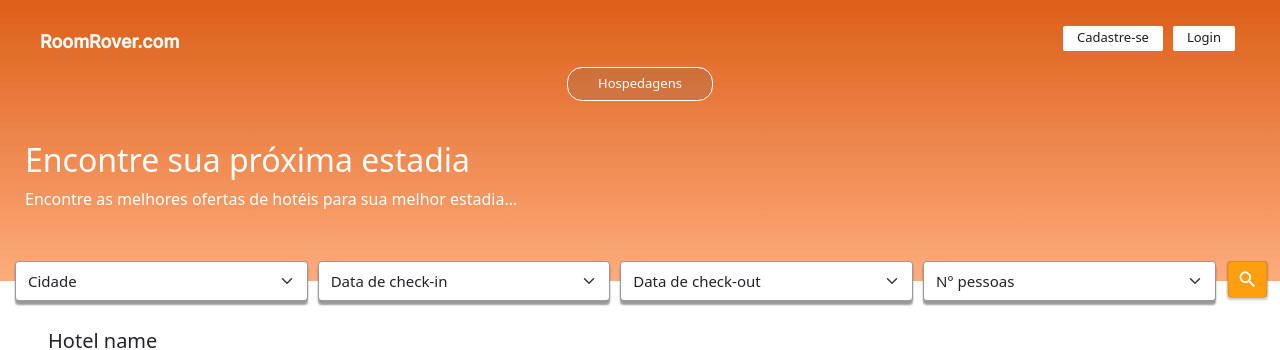
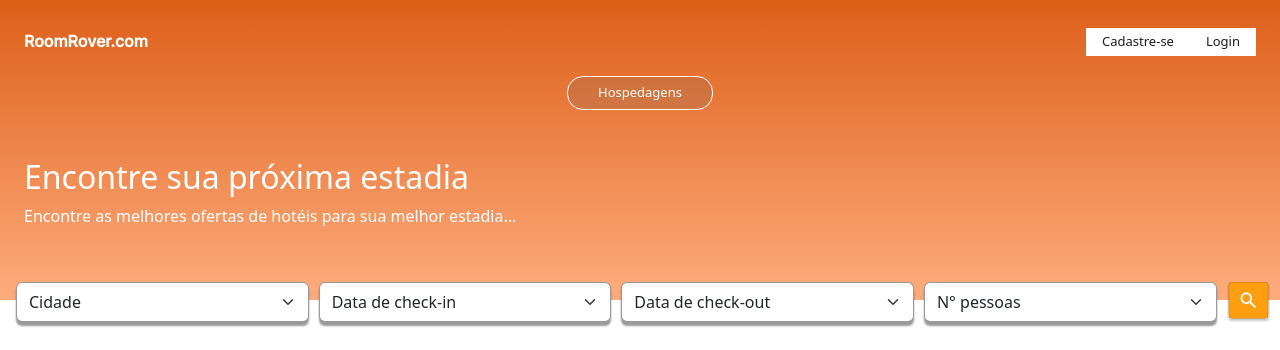
Before and after one commit to bycmlla/RoomRover, an Angular app in the folder Coding/RoomRover/: page /accommodations-details/1 in a window 1280 px wide. Shown: the top 350 px of the page. Built offline with nearby package versions, Linux system fonts and the light colour scheme; no server answers.

Commit message:
bootstrap 2

```diff
--- a/Coding/RoomRover/src/app/components/navbar-main/navbar-main.component.html
+++ b/Coding/RoomRover/src/app/components/navbar-main/navbar-main.component.html
@@ -1,15 +1,15 @@
-<div class="navbar-container">
-  <div class="toolbar">
-    <div class="logo-actions">
-      <div class="logo-name" (click)="onLogoClick()">
+<div class="navbar-container w-100 position-relative top-0 start-0 end-0">
+  <div class="toolbar d-flex flex-column text-center position-relative">
+    <div class="logo-actions d-flex justify-content-between align-items-center">
+      <div class="logo-name fw-bold mt-3 mx-4 fs-6" (click)="onLogoClick()">
         <a>{{ redirectOnLogoClick ? "RoomRover.com" : "RoomRover.com" }}</a>
       </div>
-      <div class="actions">
+      <div class="actions d-flex">
         <button
           *ngIf="!isAuthenticated"
           type="button"
           routerLink="signup"
-          class="register"
+          class="register rounded rounded-0 border-0 py-1 px-3 mt-2"
         >
           Cadastre-se
         </button>
@@ -17,7 +17,7 @@
           *ngIf="!isAuthenticated"
           type="button"
           routerLink="login"
-          class="login"
+          class="login rounded rounded-0 border-0 py-1 px-3 mt-2 me-4"
         >
           Login
         </button>
@@ -26,19 +26,23 @@
             *ngIf="isAuthenticated"
             type="button"
             (click)="myData()"
-            class="my-data"
+            class="my-data rounded rounded-0 border-0 py-1 px-3 mt-2 mx-5"
           >
             Meus Dados
           </button>
-          <i *ngIf="isAuthenticated" class="bi bi-box-arrow-right m-3" (click)="logout()"></i>
+          <i
+            *ngIf="isAuthenticated"
+            class="bi bi-box-arrow-right m-3 me-4"
+            (click)="logout()"
+          ></i>
         </div>
       </div>
     </div>
-    <div class="navigation">
+    <div class="navigation d-flex justify-content-center align-items-center">
       <button
         type="button"
         routerLink="accommodations"
-        class="hospedagem-button"
+        class="hospedagem-button rounded-4"
       >
         Hospedagens
       </button>
@@ -46,37 +50,37 @@
         *ngIf="isAuthenticated"
         type="button"
         routerLink="reservations"
-        class="reservas-button"
+        class="reservas-button rounded-4"
       >
         Minhas reservas
       </button>
     </div>
-    <div class="text-banner">
+    <div class="text-banner text-start mt-5 mb-3 ml-4 ms-4">
       <h2>Encontre sua próxima estadia</h2>
       <span
         >Encontre as melhores ofertas de hotéis para sua melhor estadia...</span
       >
     </div>
-    <div class="teste">
-      <select class="form-select select-filter">
+    <div class="teste position-relative mb-2 ms-3 mt-2 ml-2 d-flex">
+      <select class="form-select select-filter rounded fs-6 w-100">
         <option selected>Cidade</option>
         <option value="1">One</option>
         <option value="2">Two</option>
         <option value="3">Three</option>
       </select>
-      <select class="form-select select-filter">
+      <select class="form-select select-filter rounded fs-6 w-100">
         <option selected>Data de check-in</option>
         <option value="1">One</option>
         <option value="2">Two</option>
         <option value="3">Three</option>
       </select>
-      <select class="form-select select-filter">
+      <select class="form-select select-filter rounded fs-6 w-100">
         <option selected>Data de check-out</option>
         <option value="1">One</option>
         <option value="2">Two</option>
         <option value="3">Three</option>
       </select>
-      <select class="form-select select-filter">
+      <select class="form-select select-filter rounded fs-6 w-100">
         <option selected>N° pessoas</option>
         <option value="1">One</option>
         <option value="2">Two</option>
--- a/Coding/RoomRover/src/app/components/navbar-main/navbar-main.component.scss
+++ b/Coding/RoomRover/src/app/components/navbar-main/navbar-main.component.scss
@@ -3,112 +3,61 @@
   src: url(../../../assets/fonts/Inter-Medium.ttf);
 }
 
-.navbar-container {
-  position: relative;
-  top: 0;
-  left: 0;
-  right: 0;
-  width: 100%;
-
-  .toolbar {
-    display: flex;
-    flex-direction: column;
+.navbar-container .toolbar {
   background: linear-gradient(#dd5f18, rgb(254, 172, 125));
   color: white;
-    text-align: center;
-    position: relative;
 
-    .logo-actions {
-      display: flex;
-      justify-content: space-between;
-      align-items: center;
-
-      .logo-name {
+  .logo-actions .logo-name {
     font-family: inter;
-        font-size: 18px;
-        margin: 17px 40px 0 40px;
     cursor: pointer;
     line-height: 50px;
-        font-weight: 600;
   }
 
-      .actions {
-        display: flex;
-        gap: 10px;
-
-        .register,
-        .login,
-        .my-data {
+  .logo-actions .actions .register,
+  .logo-actions .actions .login,
+  .logo-actions .actions .my-data {
     color: rgb(28, 28, 28);
     background-color: white;
-          border: none;
-          border-radius: 2px;
     font-size: 13px;
-          padding: 2px 14px 4px;
-          margin-top: 10px;
   }
-        .login {
-          margin-right: 35px;
-        }
-        .my-data, i{
-          margin-right: 35px;
+
+  .logo-actions .actions .my-data,
+  .logo-actions .actions i {
     cursor: pointer;
   }
 
+  .navigation {
+    gap: 20px;
+  }
+
+  .hospedagem-button,
+  .reservas-button {
+    color: rgb(255, 255, 255);
+    background-color: rgba(101, 101, 101, 0.18);
+    border: solid 1px white;
+    font-size: 13px;
+    padding: 6px 30px;
   }
 }
 
-    .navigation {
-      display: flex;
-      justify-content: center;
-      align-items: center;
-      gap: 20px;
-    }
-
-    .hospedagem-button, .reservas-button {
-      color: rgb(255, 255, 255);
-      background-color: rgba(101, 101, 101, 0.18);
-      border: solid 1px white;
-      border-radius: 15px;
-      font-size: 13px;
-      padding: 6px 30px;
-    }
-
-  }
-  .text-banner {
-    text-align: start;
-    margin: 40px 0 20px 25px;
-  }
 .teste {
-    position: relative;
   top: 30px;
-    margin-left: 15px;
-    display: flex;
   gap: 10px;
-    margin-bottom: 10px;
   max-width: 98%;
 
   .select-filter {
     border: solid 1px rgba(0, 0, 0, 0.401);
-      border-radius: 4px;
-      font-size: 15px;
-      width: 100%;
     box-sizing: border-box;
     box-shadow: 0 4px 2px rgba(0, 0, 0, 0.4);
   }
 }
-}
 
 @media screen and (min-width: 768px) {
-  .toolbar {
-    .logo-name {
+  .toolbar .logo-name {
     margin: 10px auto;
   }
 
-    .actions {
-      .login {
+  .toolbar .actions .login {
     margin-right: 10%;
   }
 }
-  }
-}
--- a/Coding/RoomRover/src/app/components/navbar-simple/navbar.component.scss
+++ b/Coding/RoomRover/src/app/components/navbar-simple/navbar.component.scss
@@ -5,6 +5,7 @@
 
 .navbar {
   font-family: inter;
+  margin-bottom: -40px;
 }
 
 .navbar-brand {
```
Lines whose indentation alone changed are shown as unchanged.
